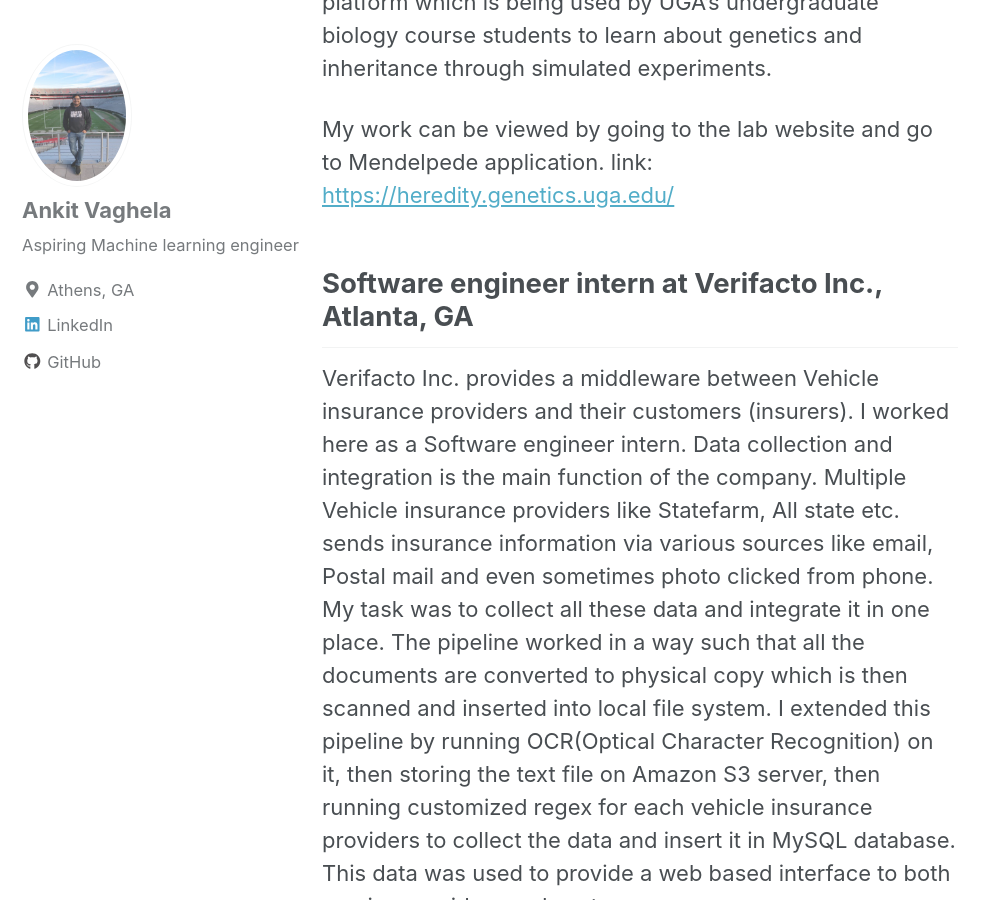
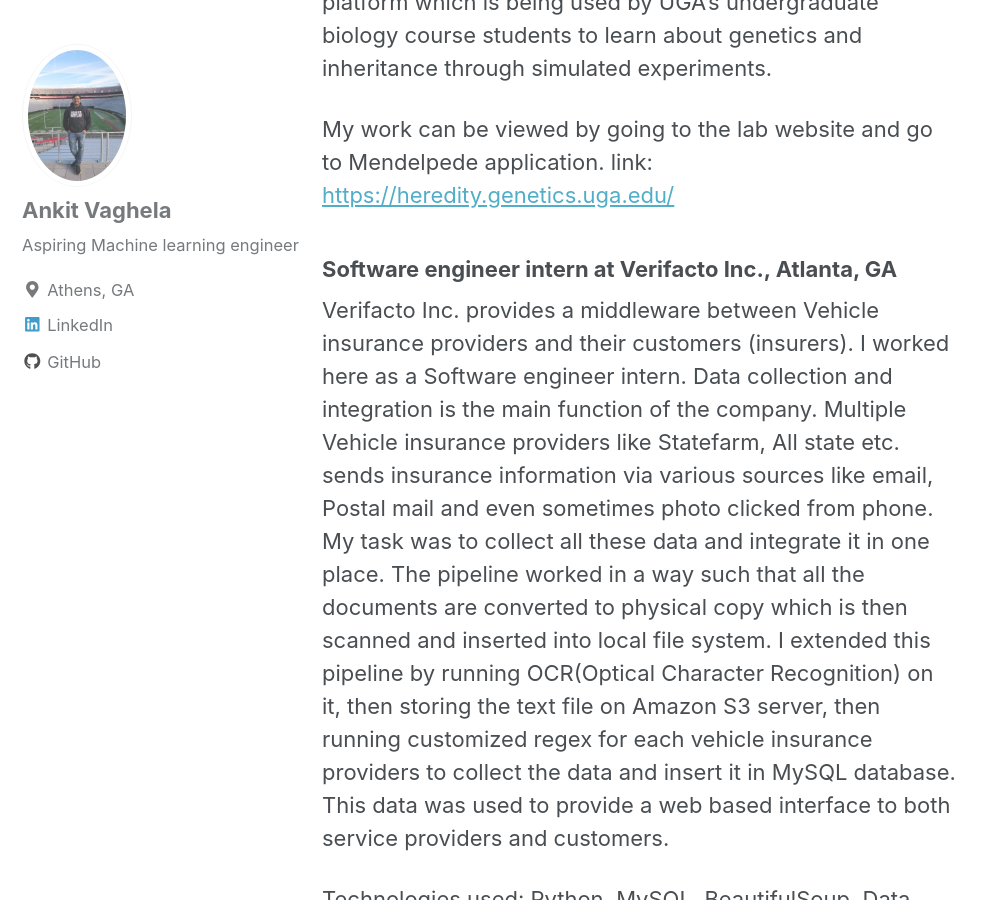
Before and after one commit to ankit-vaghela30/ankit-vaghela30.github.io, a Jekyll site: the page built from _pages/about.md, in a window 1280 px wide and 900 px high, scrolled down 1122 px. Shown: the whole window, without its empty margins (0-994 px from the left). Built offline with Jekyll 4.4.1, drawn with Linux system fonts in a browser that asks for light colours; nearby versions of some CDN libraries.

```diff
--- a/_pages/about.md
+++ b/_pages/about.md
@@ -22,25 +22,25 @@ I am currently working as a Research assistant in the capacity of MEAN(MongoDB,
 My work can be viewed by going to the lab website and go to Mendelpede application.
 link: [https://heredity.genetics.uga.edu/](https://heredity.genetics.uga.edu/)
 
-## Software engineer intern at Verifacto Inc., Atlanta, GA
+### Software engineer intern at Verifacto Inc., Atlanta, GA
 
 Verifacto Inc. provides a middleware between Vehicle insurance providers and their customers (insurers). I worked here as a Software engineer intern. Data collection and integration is the main function of the company. Multiple Vehicle insurance providers like Statefarm, All state etc. sends insurance information via various sources like email, Postal mail and even sometimes photo clicked from phone. My task was to collect all these data and integrate it in one place. The pipeline worked in a way such that all the documents are converted to physical copy which is then scanned and inserted into local file system. I extended this pipeline by running OCR(Optical Character Recognition) on it, then storing the text file on Amazon S3 server, then running customized regex for each vehicle insurance providers to collect the data and insert it in MySQL database. This data was used to provide a web based interface to both service providers and customers.
 
 Technologies used: Python, MySQL, BeautifulSoup, Data integration
 
-## Associate of technology at Cognizant ltd., India
+### Associate of technology at Cognizant ltd., India
 
-### KPN, Netherland
+#### KPN, Netherland
 
 KPN is a telecom giant based in Netherland. I worked on order fulfillment project in Salesforce framework. I worked in the capacity of Salesforce developer and created Visualforce pages, Apex triggers, Apex classes etc. I also worked with the product mowner to develop encryption/decryption feature.
 
 Technologies used: Salesforce platform, Vlocity
 
-## Senior systems engineer at Infosys ltd., India
+### Senior systems engineer at Infosys ltd., India
 
 After completing my Bachelors degree in Instrumentation and Control engineering, I grew interest in programming so I joined Infosys ltd as a Software engineer. I worked for multiple clients on multiple projects which are described below:
 
-### First Data, USA
+#### First Data, USA
 
 I worked on 1099 Tax reporting application which was a inhouse reporting application used by First Data employees. I created a functionality to mask and unmask sensitive customer information (i.e. Tax Identification Number). Additionally, I developed a login based privilege management to allow appropriate users to view sensitive information. User behaviour like who has unmasked sensitive information at what time, was also logged on servers using a logging tool splunk. I also supported security testing of this application and rectified some of the vulnerabilities like URL injection.
 
@@ -48,13 +48,13 @@ I also supported direct client requests which mostly asked to create database sc
 
 Technologies used: Java, J2EE, Struts, Linux
 
-### American Express, USA
+#### American Express, USA
 
 I worked on a Big Data project to create a system which showed credit card usage report in Hbase database. I created a data pipeline to filter customer data using pig, hive and map reduce algorithms.
 
 Technologies used: MapReduce, Java, Pig, Hive, HBase,
 
-### Telenet, Belgium
+#### Telenet, Belgium
 
 Telenet is a telecom giant in Belgium. My first project for Telenet was a Order fulfillment application where I worked on workflows, Apex triggers and Apex classes. It was entirely built on Salesforce platform where we called few Java APIs for billing process.
 
```
